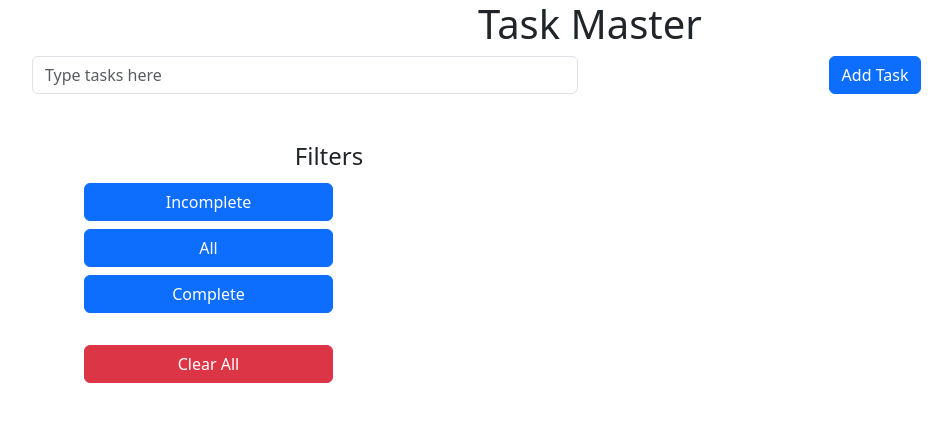
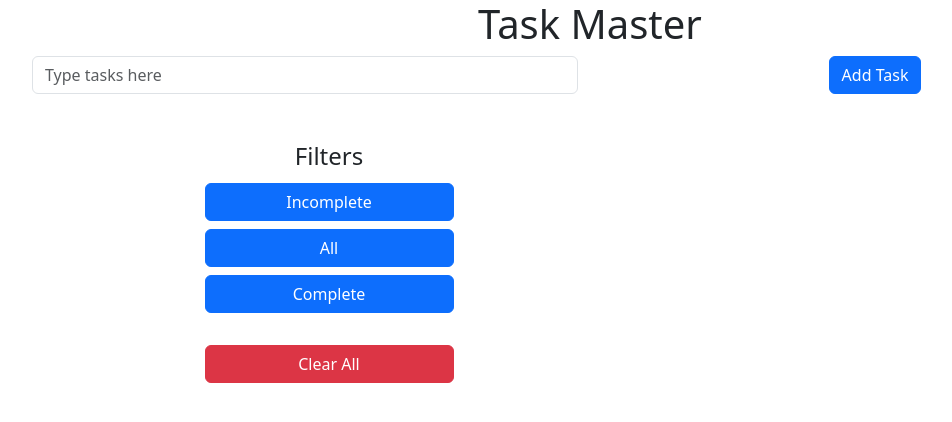
Before and after one commit to aaron-webdev/todo-repo, a React (Vite) app in the folder to-do-app/: page /#/ in a window 1280 px wide. Shown: the top 422 px of the page, without its empty margins (50-1002 px from the left). Built offline with nearby package versions, Linux system fonts and the light colour scheme.

Commit message:
adding custom styles.

```diff
--- a/to-do-app/src/components/TaskManager.jsx
+++ b/to-do-app/src/components/TaskManager.jsx
@@ -85,11 +85,11 @@ export default function TaskManager()
                     <Col id='filters' className='d-flex flex-column m-5'>
                         <h4>Filters</h4>
 
-                        <Button className='m-1 w-50'onClick={() => setFilter("incomplete")}>Incomplete</Button>
-                        <Button className='m-1 w-50'onClick={() => setFilter("all")}>All</Button>
-                        <Button className='m-1 w-50'onClick={() => setFilter("completed")}>Complete</Button>
+                        <Button className='my-1 mx-auto w-50 'onClick={() => setFilter("incomplete")}>Incomplete</Button>
+                        <Button className='my-1 mx-auto w-50'onClick={() => setFilter("all")}>All</Button>
+                        <Button className='my-1 mx-auto w-50'onClick={() => setFilter("completed")}>Complete</Button>
                         <br/>
-                        <Button className='m-1 w-50'variant='danger' onClick={clearAll}>Clear All</Button>
+                        <Button className='my-1 mx-auto w-50'variant='danger' onClick={clearAll}>Clear All</Button>
                     </Col>
 
                     <Col>
```
